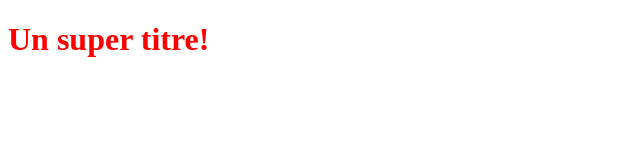
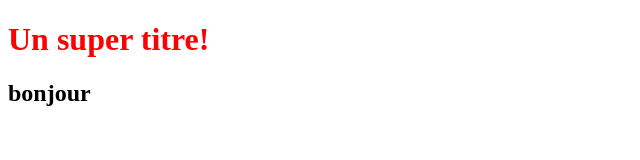
Before and after one commit to jonathanchoc/openclassroomsPorject, a plain HTML site: page index.html in a window 1280 px wide. Shown: the whole page, without its empty margins (0-640 px from the left). Drawn offline with Linux system fonts and the light colour scheme.

Commit message:
mise a jour h2

```diff
--- a/index.html
+++ b/index.html
@@ -6,5 +6,6 @@
 </head>
 <body>
     <h1>Un super titre!</h1>
+    <h2>bonjour</h2>
 </body>
 </html>
```
Also changed, not shown: .txt (added), 1 other file.
